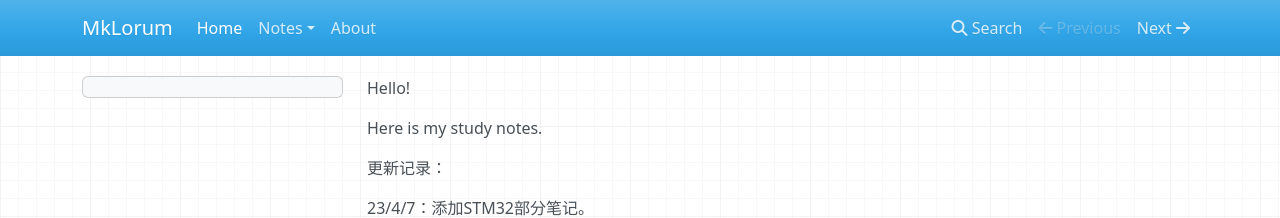
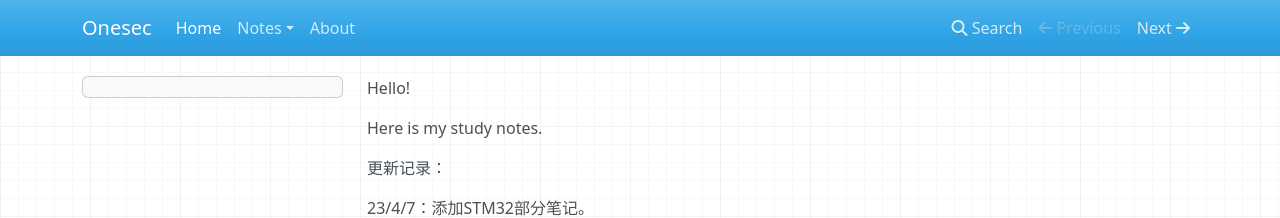
Before and after one commit to BAIIIIAB/Study_notes, an MkDocs documentation site: the page built from docs/index.md, in a window 1280 px wide. Shown: the top 218 px of the page. Built offline with MkDocs 1.6.1, drawn with Linux system fonts in a browser that asks for light colours; nearby versions of some CDN libraries.

Commit message:
update index

```diff
--- a/mkdocs.yml
+++ b/mkdocs.yml
@@ -1,5 +1,5 @@
-site_name: MkLorum
-site_url: https://example.com/
+site_name: Onesec
+site_url: https://xiexunbit.github.io/Study_notes/
 nav:
     - Home: index.md
     - 'Notes':
@@ -11,7 +11,3 @@ nav:
 
 theme:
     name: mkdocs
-    highlightjs: true
-    hljs_language:
-        - yaml
-        - rust
```
